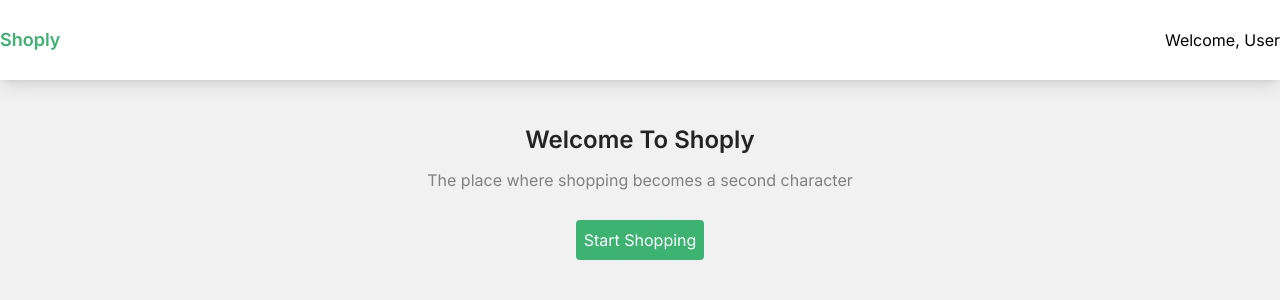
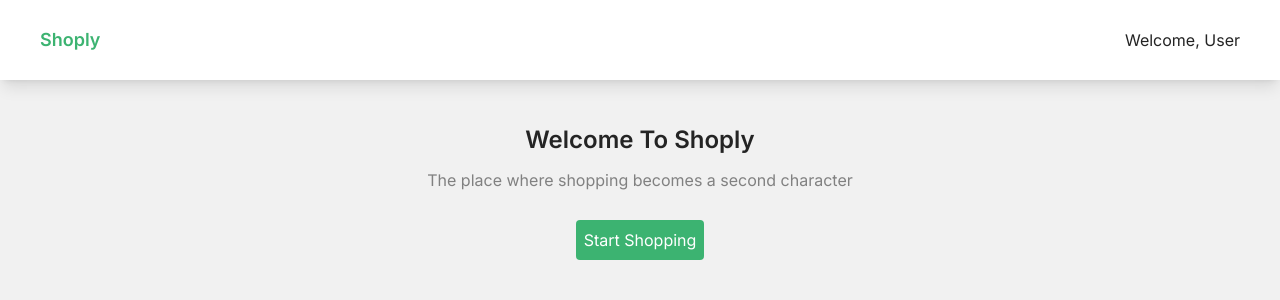
Before and after one commit to koffie99/shoply, a Next.js app: page / in a window 1280 px wide. Shown: the top 300 px of the page. Built offline with nearby package versions, Linux system fonts and the light colour scheme.

Commit message:
minor changes

```diff
--- a/components/Navbar.jsx
+++ b/components/Navbar.jsx
@@ -5,8 +5,8 @@ import Link from 'next/link'
 const Navbar = () => {
   return (
     <div className='h-[10vh] bg-white flex items-center justify-between px-15 shadow-lg w-full nav'>
-        <Link href="/" className='font-semibold text-lg text-[mediumseagreen]'>Shoply</Link>
-        <p>Welcome, User</p>
+        <Link href="/" className='font-semibold pl-10 pr-10 text-lg text-[mediumseagreen]'>Shoply</Link>
+        <p className='text-[#242424] pl-10 pr-10'>Welcome, User</p>
     </div>
   )
 }
```
